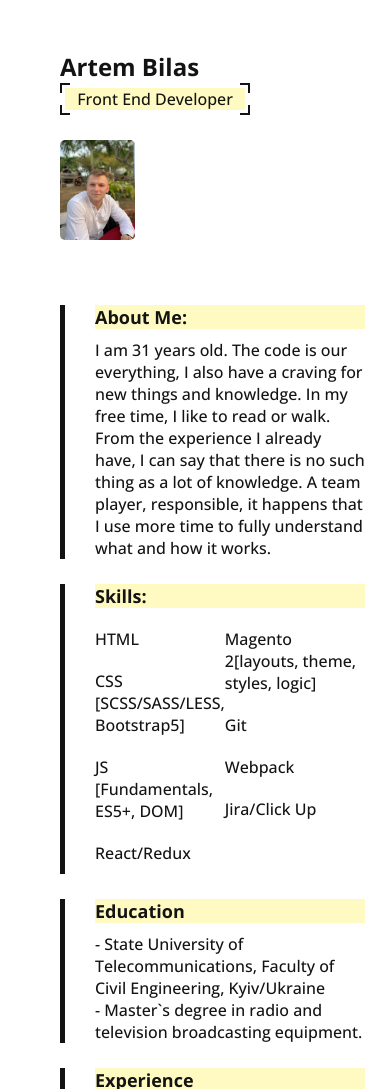
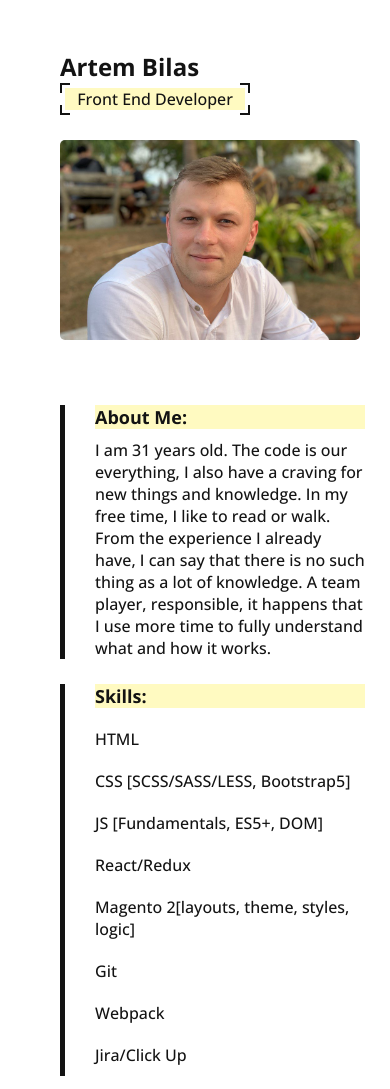
Before and after one commit to ArtemBilas/rsschool-cv, a plain HTML site: page index.html in a window 390 px wide. Shown: the top 1089 px of the page. Drawn offline with nearby package versions, Linux system fonts and the light colour scheme.

Commit message:
feat: media-queries skills block

```diff
--- a/styles/style.scss
+++ b/styles/style.scss
@@ -54,7 +54,8 @@ body {
                 display: flex;
                 flex-direction: column;
                 align-items: flex-start;
-                max-width: 25%;
+                max-width: 320px;
+                // max-width: 25%;
                 width: 100%;
                 padding-bottom: 15px;
                 margin-bottom: 50px;
@@ -307,3 +308,17 @@ body {
         }
     }
 }
+
+@media  screen and (max-width: 700px) {
+    .wrapper{
+        .main{
+            .content-container{
+                .skills{
+                    .container{
+                        flex-direction: column;
+                    }
+                }
+            }
+        }
+    }
+}
```
Also changed, not shown: styles/style.css.
